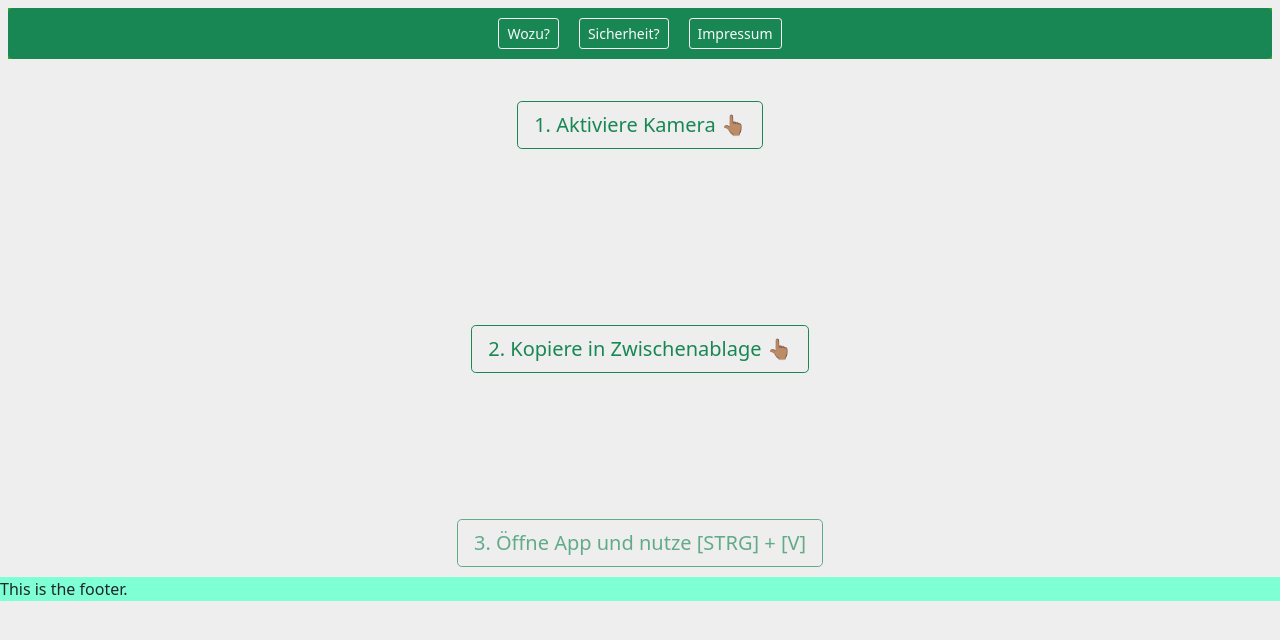
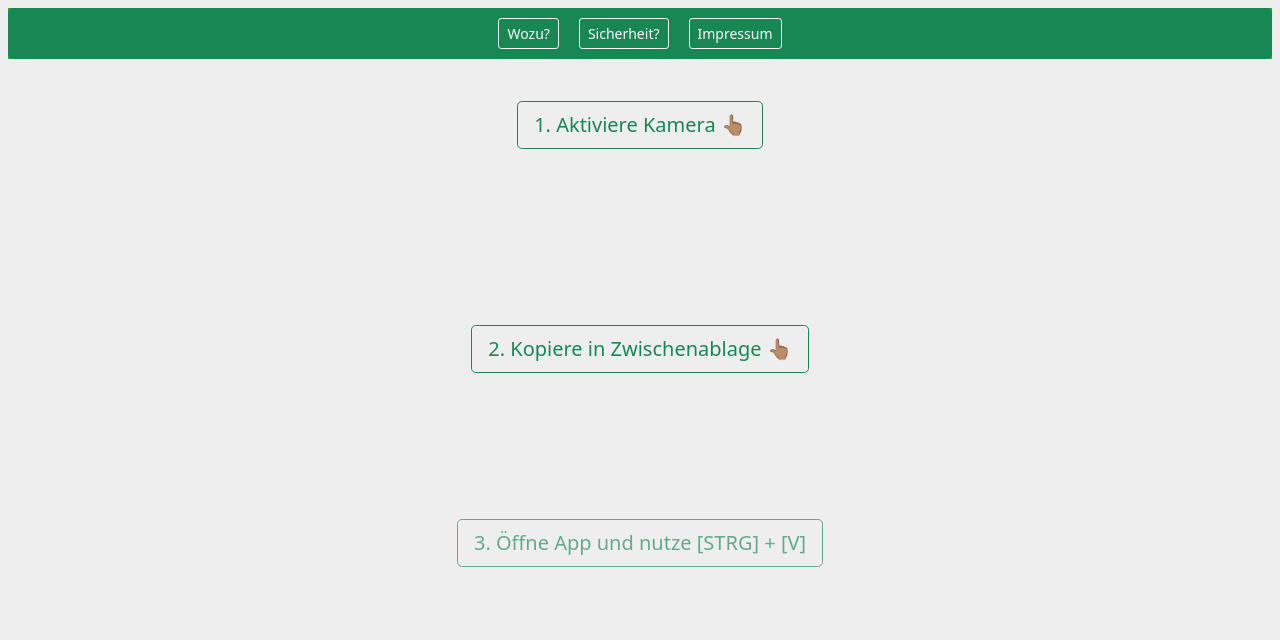
Before and after one commit to chrstnklb/webcam-to-clipboard, a plain HTML site: page index.html in a window 1280 px wide. Drawn offline with nearby package versions, Linux system fonts and the light colour scheme.

Commit message:
Delete Footer

```diff
--- a/index.html
+++ b/index.html
@@ -227,7 +227,6 @@
       </div>
     </div>
 
-    <footer>This is the footer.</footer>
   </body>
 
   <script src="./test.js"></script>
```
